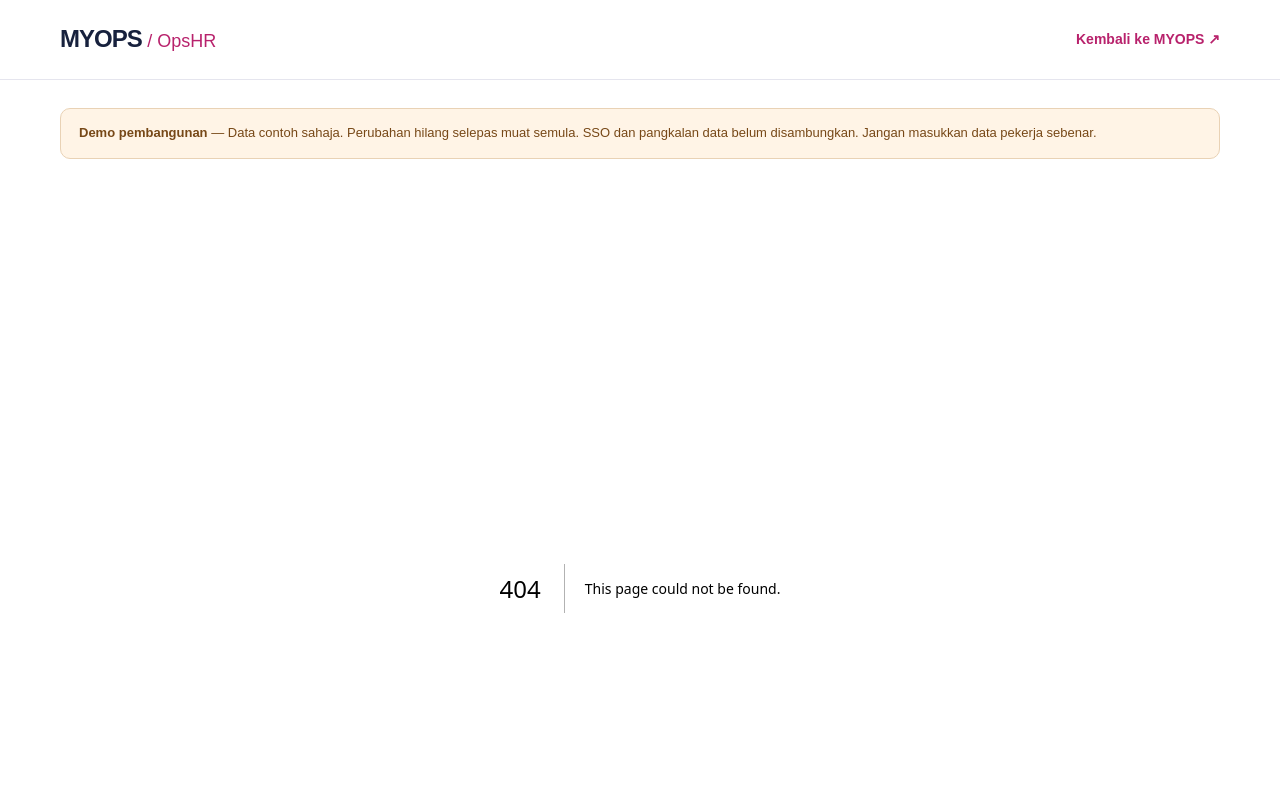
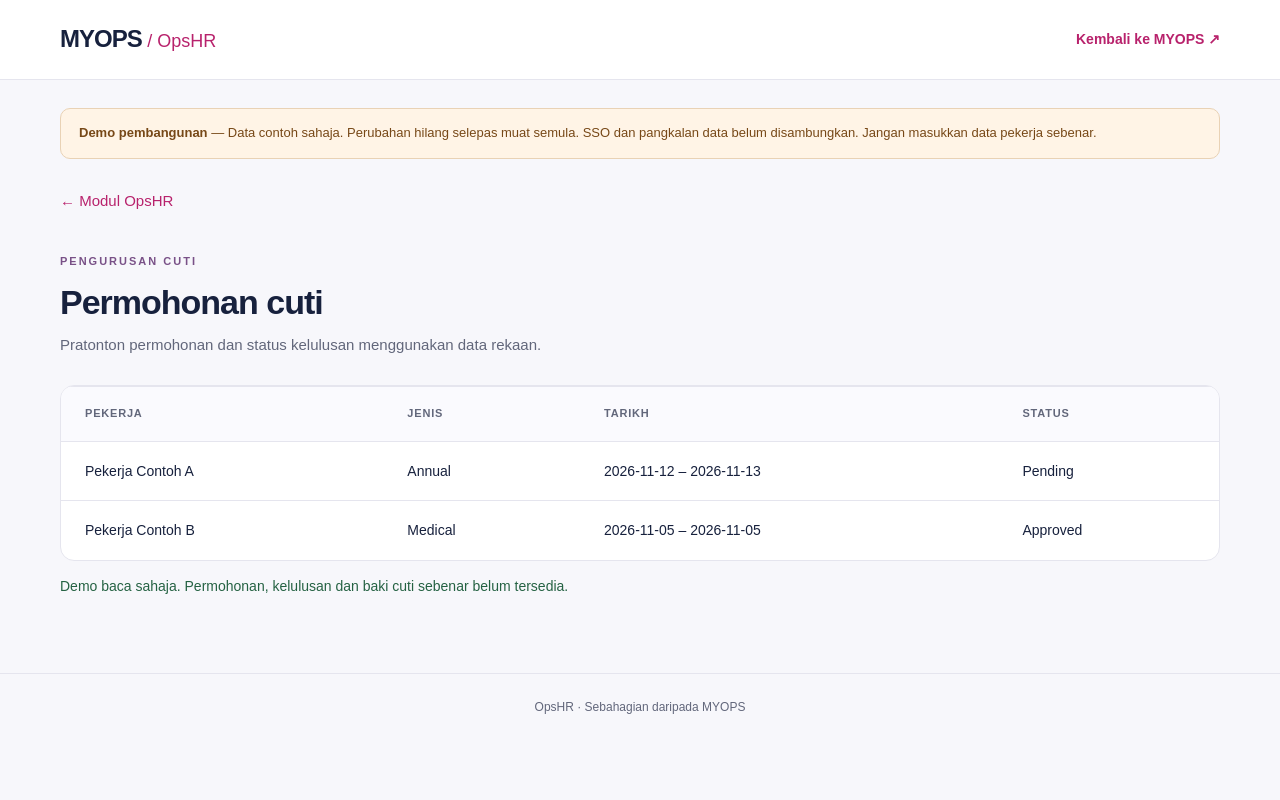
Before and after one commit to niz262025-hub/OPSHR, a Next.js app: page /leave in a window 1280 px wide. Before the commit this address had no page. Shown: the top 800 px of the page. Built offline with nearby package versions, Linux system fonts and the light colour scheme.

Commit message:
feat(opshr): add read-only leave requests preview

```diff
--- /dev/null
+++ b/app/leave/page.tsx
@@ -0,0 +1,36 @@
+import Link from "next/link";
+import { sampleEmployees } from "../../lib/employees";
+import { demoLeaveRequests } from "../../lib/leave";
+
+export default function LeavePage() {
+  return (
+    <>
+      <Link href="/">← Modul OpsHR</Link>
+      <div className="page-heading">
+        <div>
+          <div className="eyebrow">PENGURUSAN CUTI</div>
+          <h1>Permohonan cuti</h1>
+          <p>Pratonton permohonan dan status kelulusan menggunakan data rekaan.</p>
+        </div>
+      </div>
+      <section className="directory" aria-label="Permohonan cuti demo">
+        <div className="table-scroll">
+          <table>
+            <thead><tr><th scope="col">Pekerja</th><th scope="col">Jenis</th><th scope="col">Tarikh</th><th scope="col">Status</th></tr></thead>
+            <tbody>
+              {demoLeaveRequests.map((request) => (
+                <tr key={request.id}>
+                  <td>{sampleEmployees.find((employee) => employee.id === request.employeeId)?.name ?? "Demo"}</td>
+                  <td>{request.type}</td>
+                  <td>{request.startDate} – {request.endDate}</td>
+                  <td>{request.status}</td>
+                </tr>
+              ))}
+            </tbody>
+          </table>
+        </div>
+      </section>
+      <p className="message">Demo baca sahaja. Permohonan, kelulusan dan baki cuti sebenar belum tersedia.</p>
+    </>
+  );
+}
```
